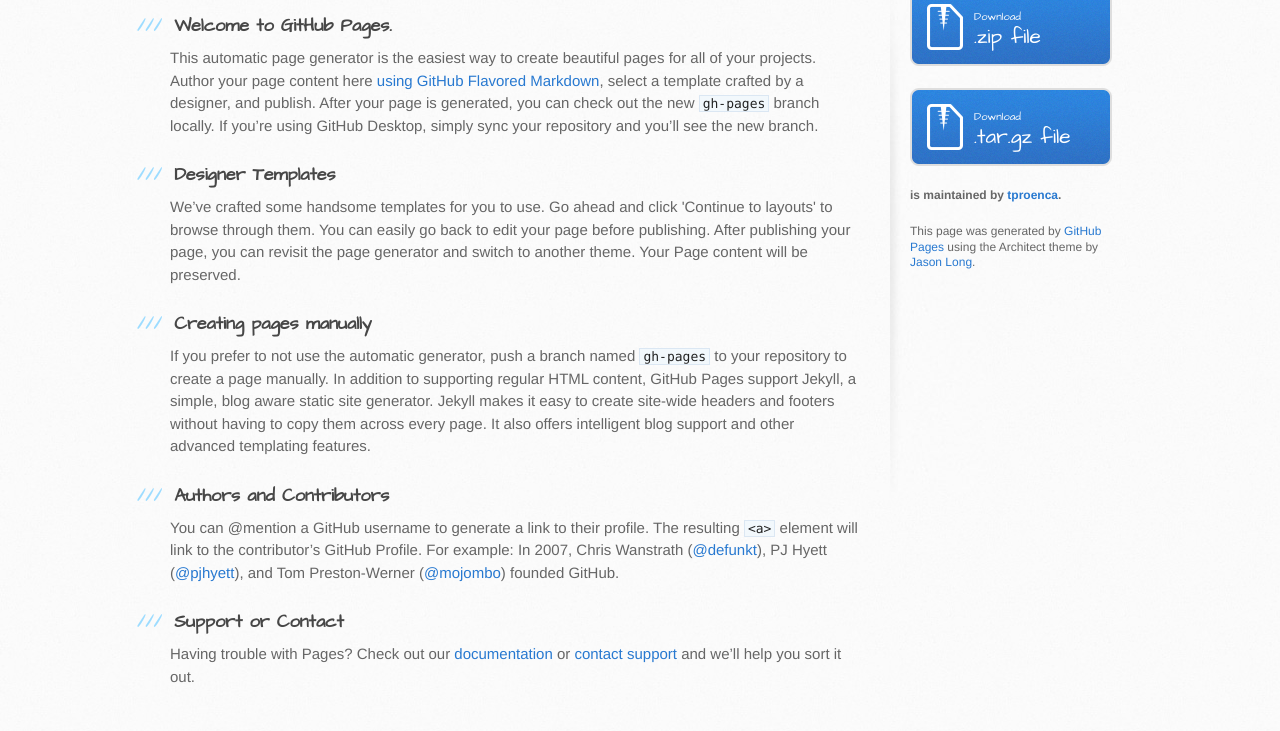
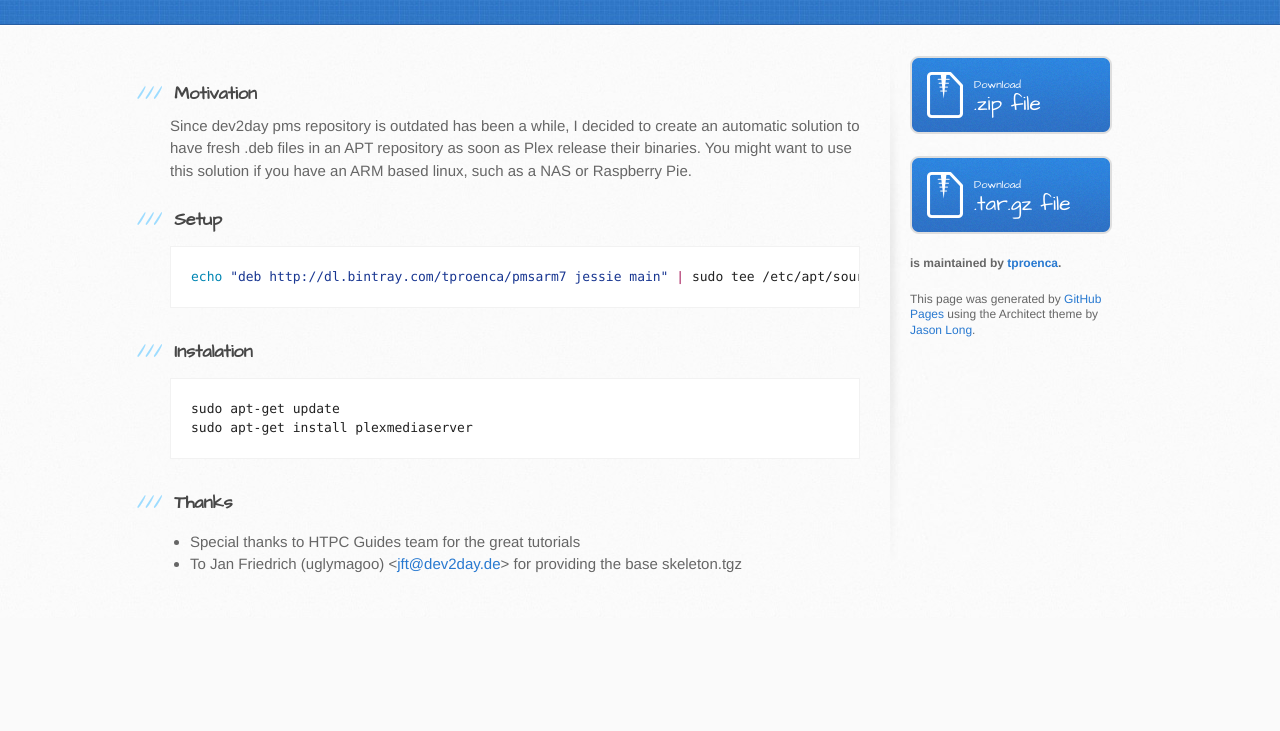
Before and after one commit to tproenca/pmsarm7, a plain HTML site: page index.html in a window 1280 px wide. Shown: the part 210-941 px from the top of the page. After the commit the page ends 828 px from the top, so only its background shows below. Drawn offline with Linux system fonts and the light colour scheme.

```diff
--- a/index.html
+++ b/index.html
@@ -20,7 +20,7 @@
     <header>
       <div class="inner">
         <h1>Pmsarm7</h1>
-        <h2></h2>
+        <h2>Plex Media Server ARM package for Debian/Ubuntu Linux</h2>
         <a href="https://github.com/tproenca/pmsarm7" class="button"><small>View project on</small> GitHub</a>
       </div>
     </header>
@@ -29,29 +29,28 @@
       <div class="inner clearfix">
         <section id="main-content">
           <h3>
-<a id="welcome-to-github-pages" class="anchor" href="#welcome-to-github-pages" aria-hidden="true"><span aria-hidden="true" class="octicon octicon-link"></span></a>Welcome to GitHub Pages.</h3>
+<a id="motivation" class="anchor" href="#motivation" aria-hidden="true"><span aria-hidden="true" class="octicon octicon-link"></span></a>Motivation</h3>
 
-<p>This automatic page generator is the easiest way to create beautiful pages for all of your projects. Author your page content here <a href="https://guides.github.com/features/mastering-markdown/">using GitHub Flavored Markdown</a>, select a template crafted by a designer, and publish. After your page is generated, you can check out the new <code>gh-pages</code> branch locally. If you’re using GitHub Desktop, simply sync your repository and you’ll see the new branch.</p>
+<p>Since dev2day pms repository is outdated has been a while, I decided to create an automatic solution to have fresh .deb files in an APT repository as soon as Plex release their binaries. You might want to use this solution if you have an ARM based linux, such as a NAS or Raspberry Pie.</p>
 
 <h3>
-<a id="designer-templates" class="anchor" href="#designer-templates" aria-hidden="true"><span aria-hidden="true" class="octicon octicon-link"></span></a>Designer Templates</h3>
+<a id="setup" class="anchor" href="#setup" aria-hidden="true"><span aria-hidden="true" class="octicon octicon-link"></span></a>Setup</h3>
 
-<p>We’ve crafted some handsome templates for you to use. Go ahead and click 'Continue to layouts' to browse through them. You can easily go back to edit your page before publishing. After publishing your page, you can revisit the page generator and switch to another theme. Your Page content will be preserved.</p>
+<div class="highlight highlight-source-shell"><pre><span class="pl-c1">echo</span> <span class="pl-s"><span class="pl-pds">"</span>deb http://dl.bintray.com/tproenca/pmsarm7 jessie main<span class="pl-pds">"</span></span> <span class="pl-k">|</span> sudo tee /etc/apt/sources.list.d/pms.list</pre></div>
 
 <h3>
-<a id="creating-pages-manually" class="anchor" href="#creating-pages-manually" aria-hidden="true"><span aria-hidden="true" class="octicon octicon-link"></span></a>Creating pages manually</h3>
+<a id="instalation" class="anchor" href="#instalation" aria-hidden="true"><span aria-hidden="true" class="octicon octicon-link"></span></a>Instalation</h3>
 
-<p>If you prefer to not use the automatic generator, push a branch named <code>gh-pages</code> to your repository to create a page manually. In addition to supporting regular HTML content, GitHub Pages support Jekyll, a simple, blog aware static site generator. Jekyll makes it easy to create site-wide headers and footers without having to copy them across every page. It also offers intelligent blog support and other advanced templating features.</p>
+<div class="highlight highlight-source-shell"><pre>sudo apt-get update
+sudo apt-get install plexmediaserver</pre></div>
 
 <h3>
-<a id="authors-and-contributors" class="anchor" href="#authors-and-contributors" aria-hidden="true"><span aria-hidden="true" class="octicon octicon-link"></span></a>Authors and Contributors</h3>
+<a id="thanks" class="anchor" href="#thanks" aria-hidden="true"><span aria-hidden="true" class="octicon octicon-link"></span></a>Thanks</h3>
 
-<p>You can @mention a GitHub username to generate a link to their profile. The resulting <code>&lt;a&gt;</code> element will link to the contributor’s GitHub Profile. For example: In 2007, Chris Wanstrath (<a href="https://github.com/defunkt" class="user-mention">@defunkt</a>), PJ Hyett (<a href="https://github.com/pjhyett" class="user-mention">@pjhyett</a>), and Tom Preston-Werner (<a href="https://github.com/mojombo" class="user-mention">@mojombo</a>) founded GitHub.</p>
-
-<h3>
-<a id="support-or-contact" class="anchor" href="#support-or-contact" aria-hidden="true"><span aria-hidden="true" class="octicon octicon-link"></span></a>Support or Contact</h3>
-
-<p>Having trouble with Pages? Check out our <a href="https://help.github.com/pages">documentation</a> or <a href="https://github.com/contact">contact support</a> and we’ll help you sort it out.</p>
+<ul>
+<li>Special thanks to HTPC Guides team for the great tutorials</li>
+<li>To Jan Friedrich (uglymagoo) &lt;<a href="mailto:jft@dev2day.de">jft@dev2day.de</a>&gt; for providing the base skeleton.tgz</li>
+</ul>
         </section>
 
         <aside id="sidebar">
```
Also changed, not shown: params.json (+2 -2 lines).
